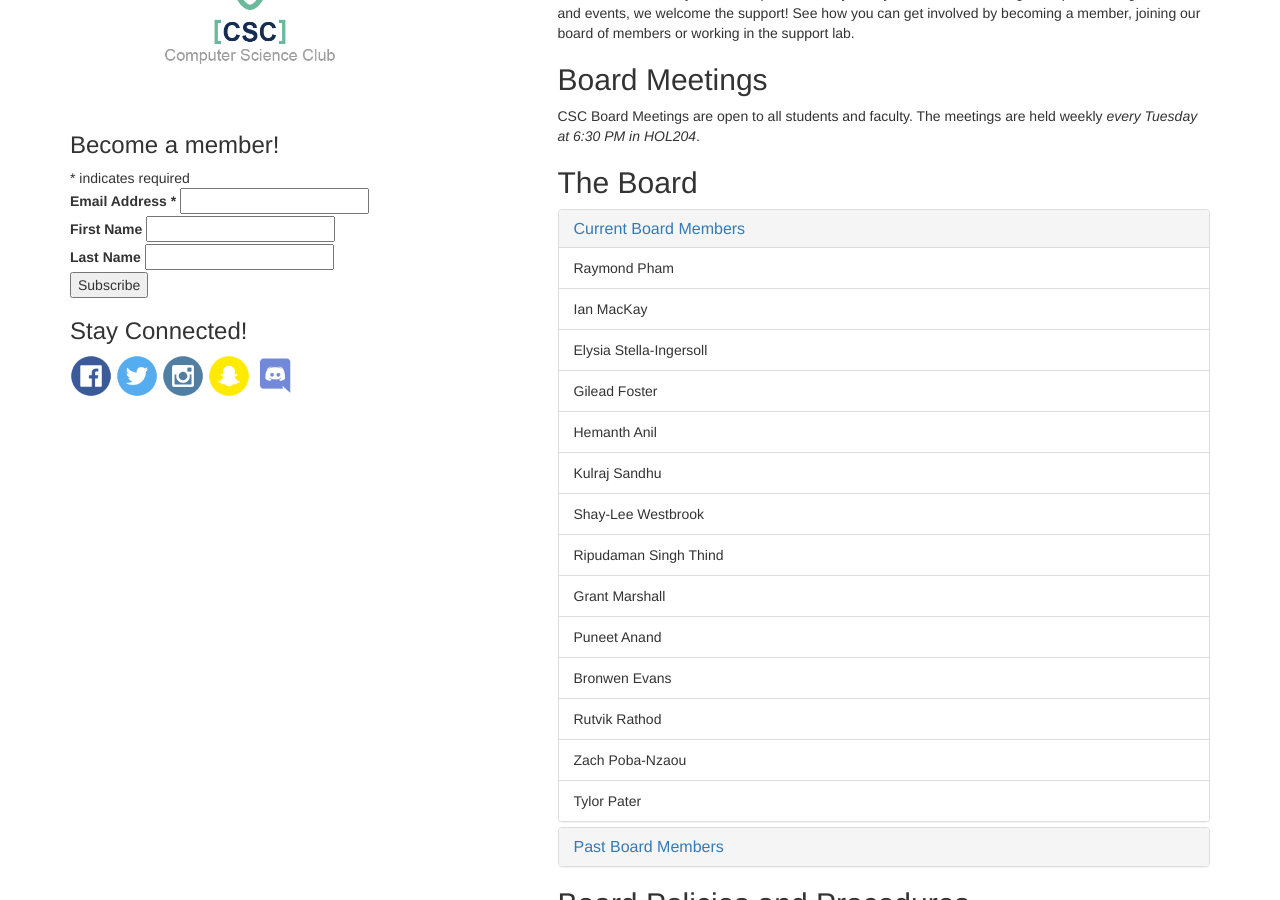
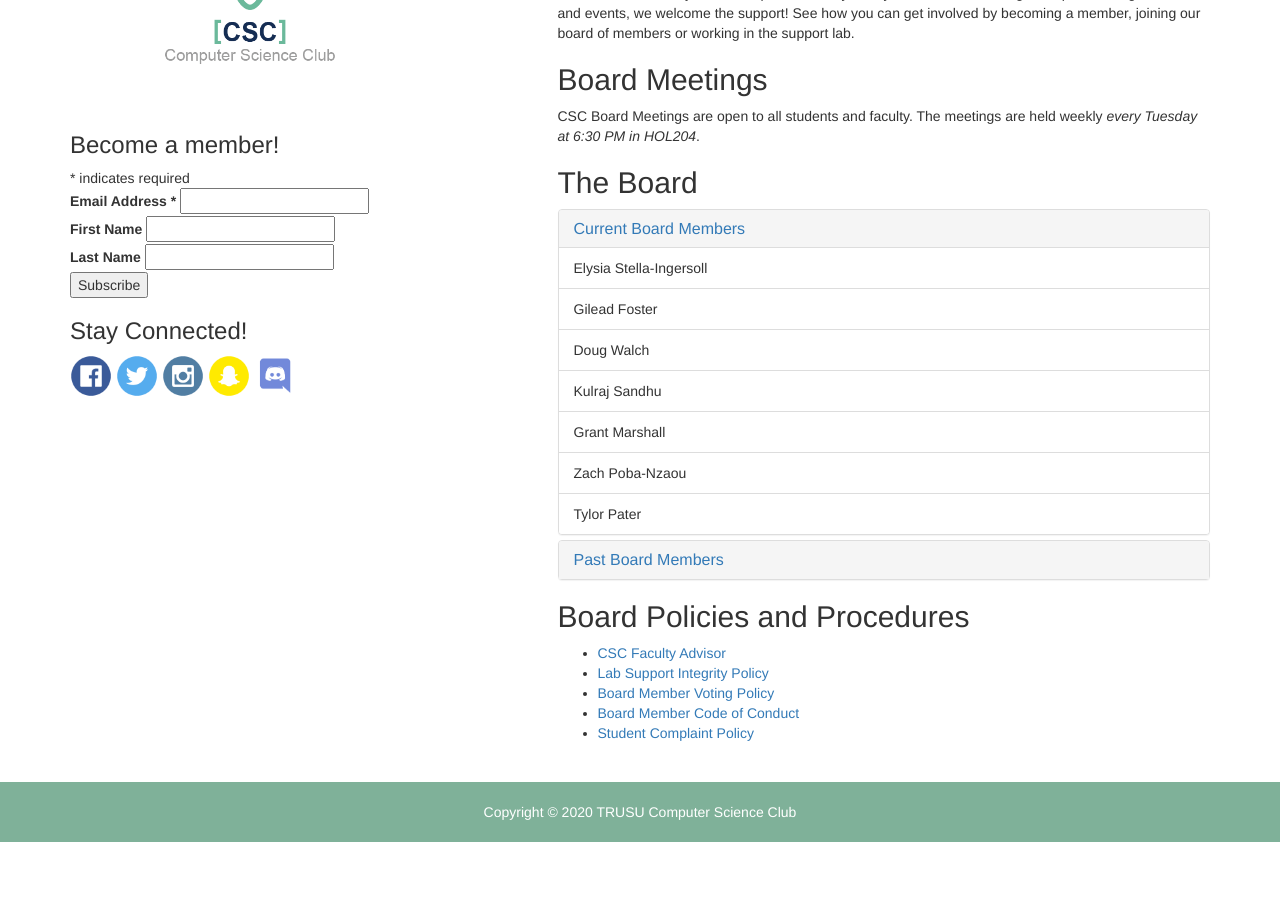
Before and after one commit to trucsclub/trucsclub.github.io, a Jekyll site: the page built from about.html, in a window 1280 px wide and 900 px high, scrolled down 364 px. Built offline with Jekyll 4.4.1, drawn with Linux system fonts in a browser that asks for light colours; nearby versions of some CDN libraries; comment, search, counter and statistics services are not loaded; after the commit the page ends 1206 px from its top, so only the background shows below that.

Commit message:
changed board member list to reflect election

```diff
--- a/about.html
+++ b/about.html
@@ -33,18 +33,11 @@ active: about
             </div>
             <div id="currentBoardDetails" class="panel-collapse collapse in" role="tabpanel" aria-labelledby="currentBoardHeader">
                 <ul class="list-group">
-                    <li class="list-group-item">Raymond Pham</li>
-                    <li class="list-group-item">Ian MacKay</li>
                     <li class="list-group-item">Elysia Stella-Ingersoll</li>
                     <li class="list-group-item">Gilead Foster</li>
-                    <li class="list-group-item">Hemanth Anil</li>
+                    <li class="list-group-item">Doug Walch</li>
                     <li class="list-group-item">Kulraj Sandhu</li>
-                    <li class="list-group-item">Shay-Lee Westbrook</li>
-                    <li class="list-group-item">Ripudaman Singh Thind</li>
                     <li class="list-group-item">Grant Marshall</li>
-                    <li class="list-group-item">Puneet Anand</li>
-                    <li class="list-group-item">Bronwen Evans</li>
-                    <li class="list-group-item">Rutvik Rathod</li>
                     <li class="list-group-item">Zach Poba-Nzaou</li>
                     <li class="list-group-item">Tylor Pater</li>
                 </ul>
@@ -63,6 +56,14 @@ active: about
             <div id="previousBoardDetails" class="panel-collapse collapse" role="tabpanel" aria-labelledby="previousBoardHeader"
                 aria-expanded="false">
                 <ul class="list-group">
+                    <li class="list-group-item">Puneet Anand</li>
+                    <li class="list-group-item">Bronwen Evans</li>
+                    <li class="list-group-item">Rutvik Rathod</li>
+                    <li class="list-group-item">Shay-Lee Westbrook</li>
+                    <li class="list-group-item">Ripudaman Singh Thind</li>
+                    <li class="list-group-item">Hemanth Anil</li>
+                    <li class="list-group-item">Ian MacKay</li>
+                    <li class="list-group-item">Raymond Pham</li>
                     <li class="list-group-item">Ian MacLean</li>
                     <li class="list-group-item">Marco Lussetti</li>
                     <li class="list-group-item">Matthew Mackay</li>
```
Also changed, not shown: Gemfile.lock.
